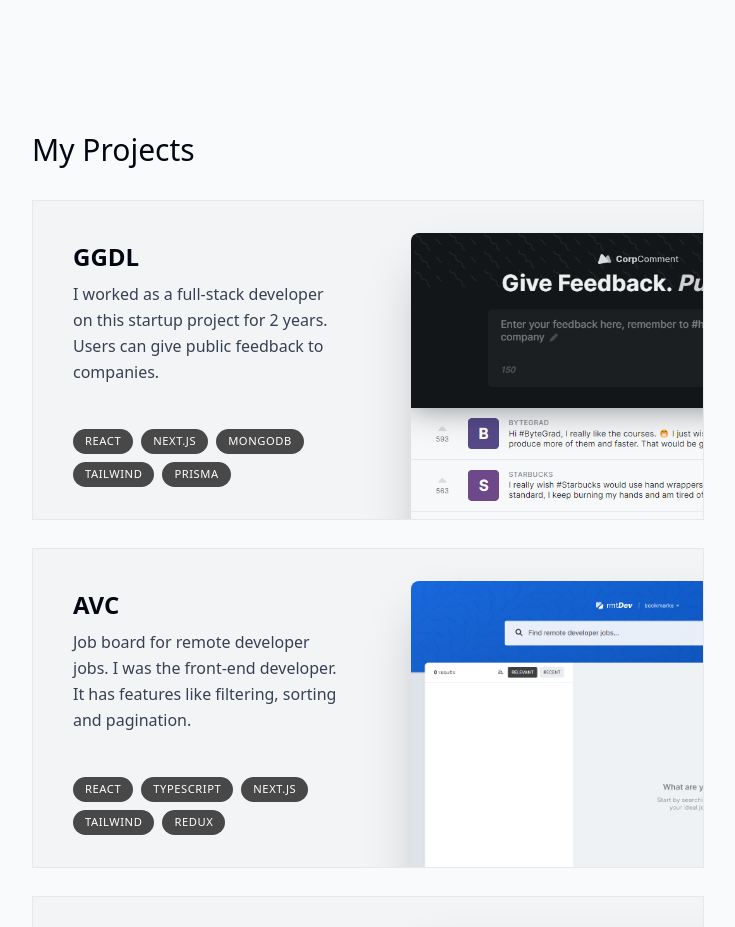
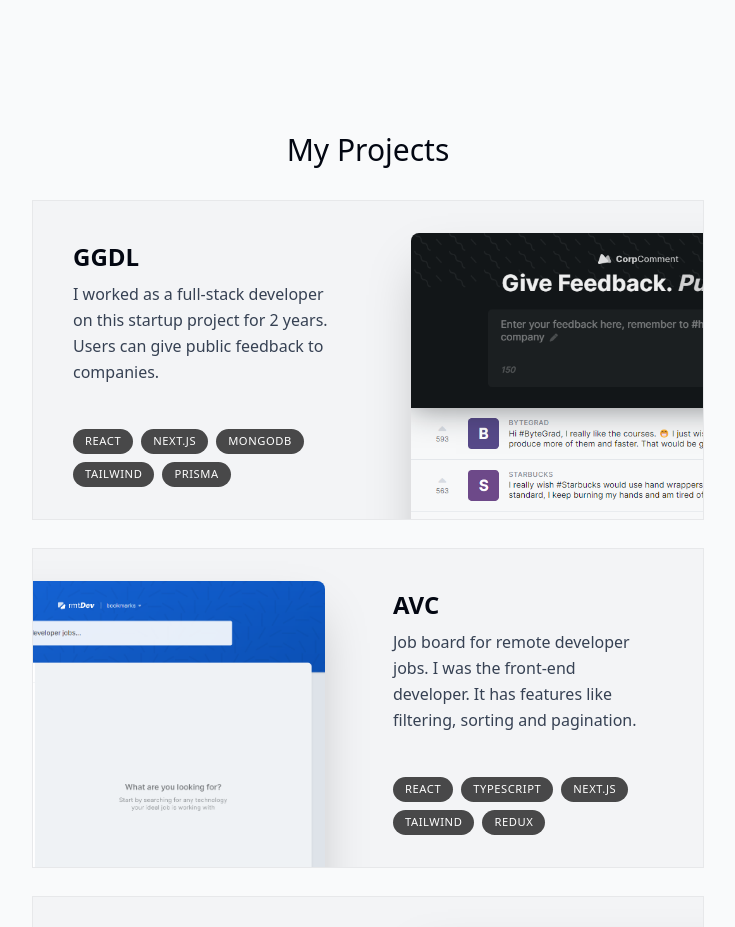
Before and after one commit to AdaLollA/portfolio, a Next.js app: page / in a window 1280 px wide. Shown: the part 1220-2147 px from the top of the page, without its empty margins (272-1007 px from the left). Built offline with nearby package versions, Linux system fonts and the light colour scheme.

Commit message:
card animation init

```diff
--- a/components/projects.tsx
+++ b/components/projects.tsx
@@ -23,8 +23,8 @@
 type ProjectProps = typeof projectsData[number];
 
 function Project({ title, description, tags, imageUrl }: ProjectProps) {
-    return <section className='bg-gray-100 max-w-[42rem] border border-black/5 overflow-hidden sm:pr-8 relative sm:h-[20rem] mb-3 sm:mb-7 last:mb-0'>
-        <div className='pt-4 pb-8 px-5 sm:pl-10 sm:pr-2 sm:pt-10 sm:max-w-[50%] flex flex-col h-full'>
+    return <section className='group bg-gray-100 max-w-[42rem] border border-black/5 overflow-hidden sm:pr-8 relative sm:h-[20rem] mb-3 sm:mb-7 last:mb-0 even:pl-8 hover:bg-gray-200 transition'>
+        <div className='pt-4 pb-8 px-5 sm:pl-10 sm:pr-2 sm:pt-10 sm:max-w-[50%] flex flex-col h-full group-even:ml-[18rem]'>
             <h3 className='text-2xl font-semibold'>{title}</h3>
             <p className='mt-2 leading-relaxed text-gray-700'>{description}</p>
             <ul className='flex flex-wrap mt-4 gap-2 sm:mt-auto'>
@@ -36,7 +36,7 @@
             </ul>
         </div>
         <Image
-            className='absolute top-8 -right-40 w-[28.25rem] rounded-t-lg shadow-2xl'
+            className='absolute top-8 -right-40 w-[28.25rem] rounded-t-lg shadow-2xl group-even:-right-[initial] group-even:-left-40'
             src={imageUrl}
             alt={title}
             quality={95} />
--- a/components/section-heading.tsx
+++ b/components/section-heading.tsx
@@ -6,6 +6,6 @@
 
 export default function SectionHeading({children} : SectionHeadingProps) {
     return (
-        <h2 className="text-3xl font-medium capitalize mb-8">{children}</h2>
+        <h2 className="text-3xl font-medium capitalize mb-8 text-center">{children}</h2>
     );
 }
```
